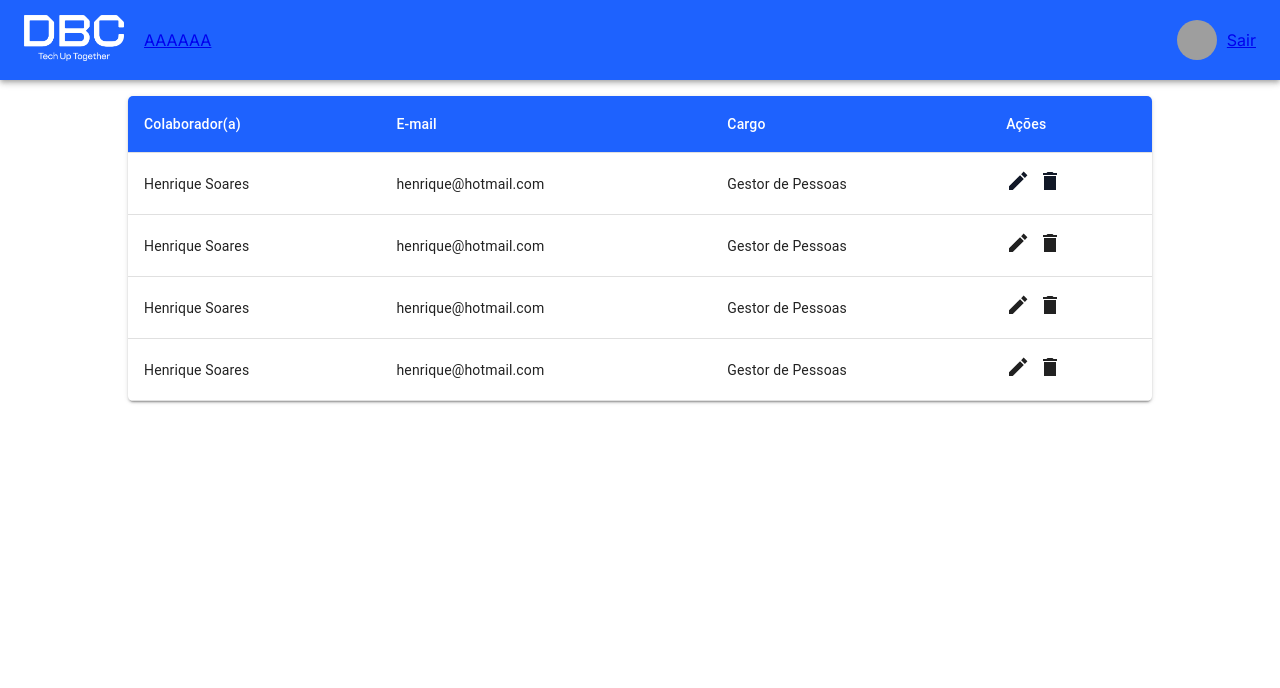
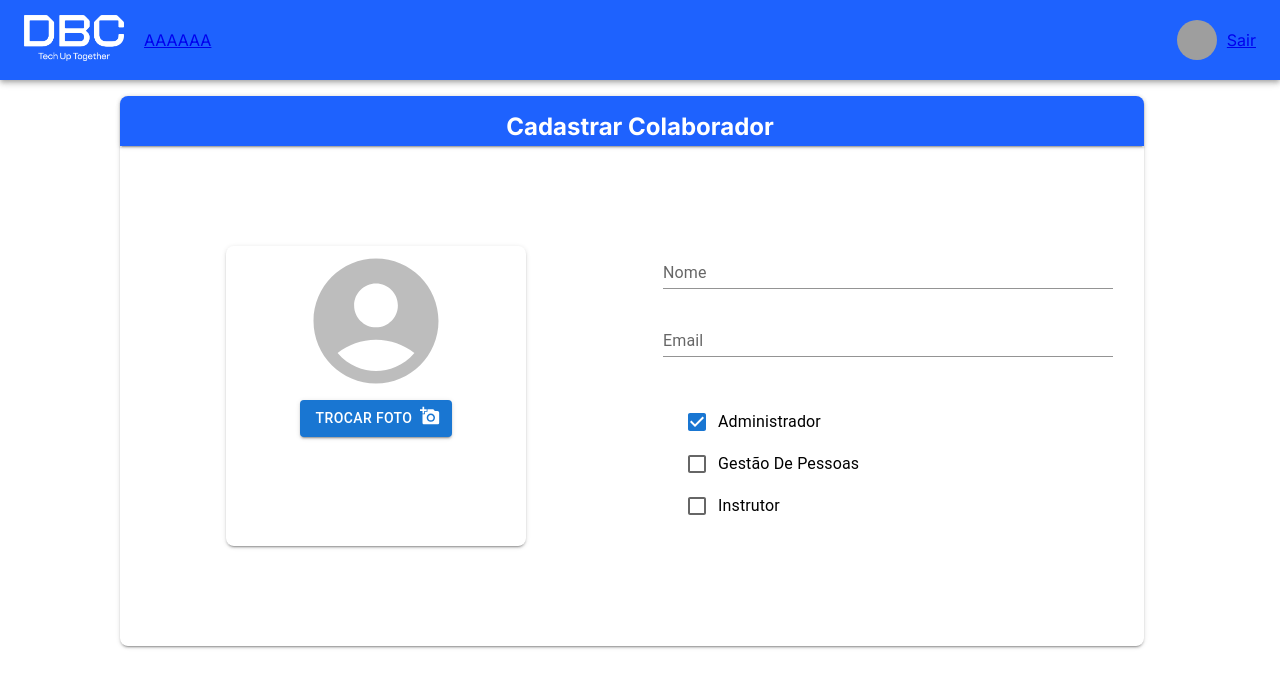
Before and after one commit to vemser/chronos-front, a React (Create React App) app: page /pagina-inicial in a window 1280 px wide. Shown: the top 688 px of the page. Built offline with nearby package versions, Linux system fonts and the light colour scheme; grey boxes are pictures that could not be loaded.

Commit message:
Add Cadastrar Colaborador

```diff
--- /dev/null
+++ b/src/pages/CadastrarColaborador/CadColaborador.module.css
@@ -0,0 +1,23 @@
+@media (max-width: 1000px) {
+  .ContainerPerfil {
+    margin-top: 50px;
+    display: flex;
+    flex-direction: column;
+
+    justify-content: center;
+    align-items: center;
+    height: 650px;
+  }
+
+  .FormPerfil {
+    margin-top: 40px;
+    width: 400px;
+  }
+}
+
+@media (max-width: 700px) {
+  .FormPerfil {
+    margin-top: 40px;
+    width: 300px;
+  }
+}
--- /dev/null
+++ b/src/pages/CadastrarColaborador/CadastrarColaborador.tsx
@@ -0,0 +1,185 @@
+import TextField from '@mui/material/TextField'
+import React from 'react'
+import Grid from '@mui/material/Grid'
+import Box from '@mui/material/Box'
+import AccountCircleSharpIcon from '@mui/icons-material/AccountCircleSharp'
+import Button from '@mui/material/Button'
+import AddAPhotoIcon from '@mui/icons-material/AddAPhoto'
+import styles from './CadColaborador.module.css'
+import FormGroup from '@mui/material/FormGroup'
+import FormControlLabel from '@mui/material/FormControlLabel'
+import FormControl from '@mui/material/FormControl'
+import Checkbox from '@mui/material/Checkbox'
+import FormHelperText from '@mui/material/FormHelperText'
+
+export const CadastrarColaborador = () => {
+  const [state, setState] = React.useState({
+    Administrador: true,
+    GestaoDePessoas: false,
+    Instrutor: false
+  })
+
+  const handleChangeCheckBox = (event: React.ChangeEvent<HTMLInputElement>) => {
+    setState({
+      ...state,
+      [event.target.name]: event.target.checked
+    })
+  }
+
+  const { Administrador, GestaoDePessoas, Instrutor } = state
+  const error =
+    [Administrador, GestaoDePessoas, Instrutor].filter(v => v).length !== 2
+
+  const [value, setValue] = React.useState('')
+  const handleChange = (event: React.ChangeEvent<HTMLInputElement>) => {
+    setValue(event.target.value)
+  }
+  return (
+    <>
+      <Grid container width={'100%'} display="flex" justifyContent="center">
+        <Grid
+          container
+          spacing={2}
+          width={'80%'}
+          alignItems={'center'}
+          borderRadius={'8px'}
+          boxShadow={2}
+          sx={{
+            mt: 2,
+            mb: 3,
+            padding: 0
+          }}
+        >
+          <Grid
+            container
+            item
+            xs={12}
+            height={'50px'}
+            display="flex"
+            justifyContent="center"
+            color={'#fff'}
+            borderRadius={'8px 8px 0px 0px'}
+            boxShadow={2}
+            sx={{ backgroundColor: '#1E62FE', width: '100%' }}
+          >
+            <Box>
+              {' '}
+              <h2>Cadastrar Colaborador</h2>{' '}
+            </Box>
+          </Grid>
+          <Box
+            minHeight={'500px'}
+            width={'100%'}
+            display={'flex'}
+            justifyContent={'center'}
+            className={styles.ContainerPerfil}
+          >
+            <Box
+              width={'50%'}
+              display={'flex'}
+              alignItems={'center'}
+              justifyContent={'center'}
+            >
+              <Box
+                width={'300px'}
+                height={'300px'}
+                borderRadius={'8px'}
+                boxShadow={2}
+              >
+                {' '}
+                <svg data-testid="AccountCircleSharpIcon">
+                  <AccountCircleSharpIcon color={'disabled'} />
+                </svg>
+                <Box display="flex" justifyContent="center">
+                  <Button
+                    variant="contained"
+                    endIcon={
+                      <AddAPhotoIcon
+                        sx={{
+                          display: 'flex',
+                          alignItems: 'center',
+                          mb: '4px'
+                        }}
+                      />
+                    }
+                    sx={{ display: 'flex', alignItems: 'center' }}
+                  >
+                    Trocar Foto
+                  </Button>
+                </Box>
+              </Box>
+            </Box>
+
+            <Box
+              width={'50%'}
+              display="flex"
+              justifyContent="center"
+              alignItems={'center'}
+            >
+              <Box display="flex" flexDirection="column" gap="20px">
+                <TextField
+                  id="standard-multiline-flexible"
+                  label="Nome"
+                  value={value}
+                  onChange={handleChange}
+                  variant="standard"
+                  sx={{ width: '450px' }}
+                  className={styles.FormPerfil}
+                />
+                <TextField
+                  id="standard-multiline-flexible"
+                  label="Email"
+                  value={value}
+                  onChange={handleChange}
+                  variant="standard"
+                  sx={{ width: '450px' }}
+                  className={styles.FormPerfil}
+                />
+                <FormControl
+                  required
+                  error={error}
+                  component="fieldset"
+                  sx={{ m: 3 }}
+                  variant="standard"
+                >
+                  <FormGroup>
+                    <FormControlLabel
+                      control={
+                        <Checkbox
+                          checked={Administrador}
+                          onChange={handleChangeCheckBox}
+                          name="Administrador"
+                        />
+                      }
+                      label="Administrador"
+                    />
+                    <FormControlLabel
+                      control={
+                        <Checkbox
+                          checked={GestaoDePessoas}
+                          onChange={handleChangeCheckBox}
+                          name="GestaoDePessoas"
+                        />
+                      }
+                      label="Gestão De Pessoas"
+                    />
+                    <FormControlLabel
+                      control={
+                        <Checkbox
+                          checked={Instrutor}
+                          onChange={handleChangeCheckBox}
+                          name="Instrutor"
+                        />
+                      }
+                      label="Instrutor"
+                    />
+                  </FormGroup>
+                </FormControl>
+              </Box>
+            </Box>
+          </Box>
+        </Grid>
+      </Grid>
+    </>
+  )
+}
--- a/src/pages/Pagina Inicial/PaginaInicial.tsx
+++ b/src/pages/Pagina Inicial/PaginaInicial.tsx
@@ -3,16 +3,18 @@ import { EditarPerfil } from '../../components/EditarPerfil/EditarPerfil'
 import { Header } from '../../components/Header/Header'
 import { Row } from '../../components/Row/Row'
 import { Box } from '@mui/system'
+import { CadastrarColaborador } from '../CadastrarColaborador/CadastrarColaborador'
 
 export const PaginaInicial: React.FC = () => {
   return (
     <>
       <Header />
-      <Box width={'100%'} display={'flex'} justifyContent={'center'}>
+      <CadastrarColaborador />
+      {/* <Box width={'100%'} display={'flex'} justifyContent={'center'}>
         <Box width={'80%'}>
           <Row />
         </Box>
-      </Box>
+      </Box> */}
     </>
   )
 }
--- a/src/pages/RedefinirSenha/RedefinirSenha.tsx
+++ b/src/pages/RedefinirSenha/RedefinirSenha.tsx
@@ -0,0 +1,5 @@
+import React from 'react'
+
+export const RedefinirSenha = () => {
+  return <div>RedefinirSenha</div>
+}
```
